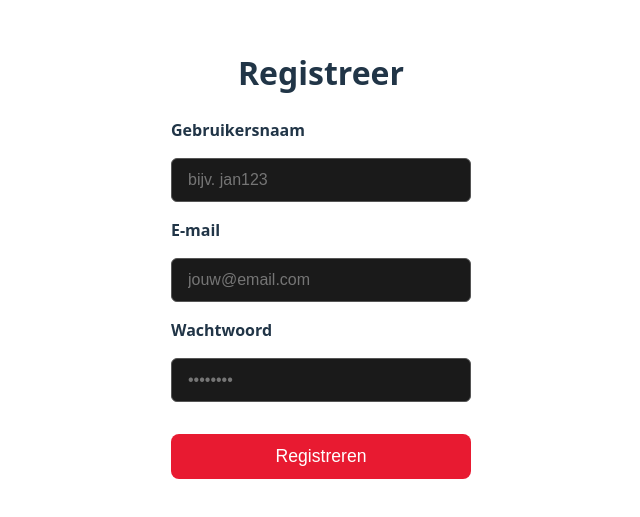
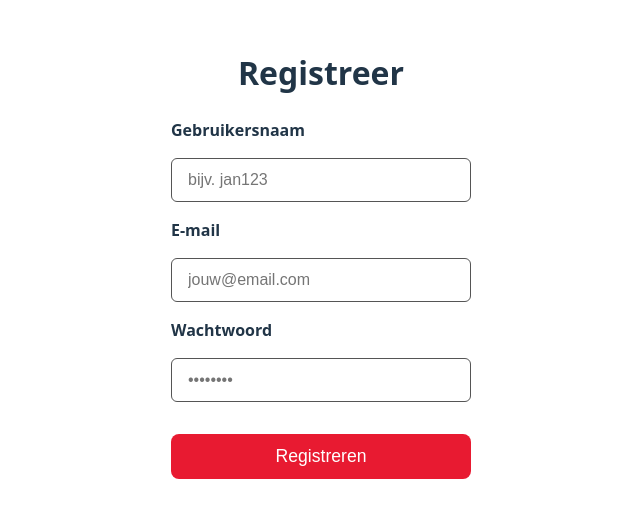
Before and after one commit to Abdulkadirzuyd/Dev-Ops-B2C6, a React (Vite) app in the folder frontend/: page /register in a window 1280 px wide. Shown: the part 187-704 px from the top of the page, without its empty margins (319-959 px from the left). Built offline with nearby package versions, Linux system fonts and the light colour scheme.

Commit message:
Frontend changes, kleuren alleen

```diff
--- a/frontend/src/pages/Register/RegisterStyle.module.css
+++ b/frontend/src/pages/Register/RegisterStyle.module.css
@@ -32,6 +32,21 @@
     transition: border-color 0.25s;
   }
 
+  input[type="text"] {
+  background-color: white;
+  color: black;
+  }
+
+  input[type="password"] {
+  background-color: white;
+  color: black;
+  }
+
+  input[type="email"] {
+  background-color: white;
+  color: black;
+  }
+
   input:focus {
     border-color: #ffc400;
   }
@@ -54,3 +69,12 @@
     color: #e81a31;
     transform: scale(1.05);
   }
+
+@media (prefers-color-scheme: dark) {
+  input[type="text"],
+  input[type="password"],
+  input[type="email"] {
+    background-color: rgb(255, 255, 255);
+    color: black;
+  }
+}
```
